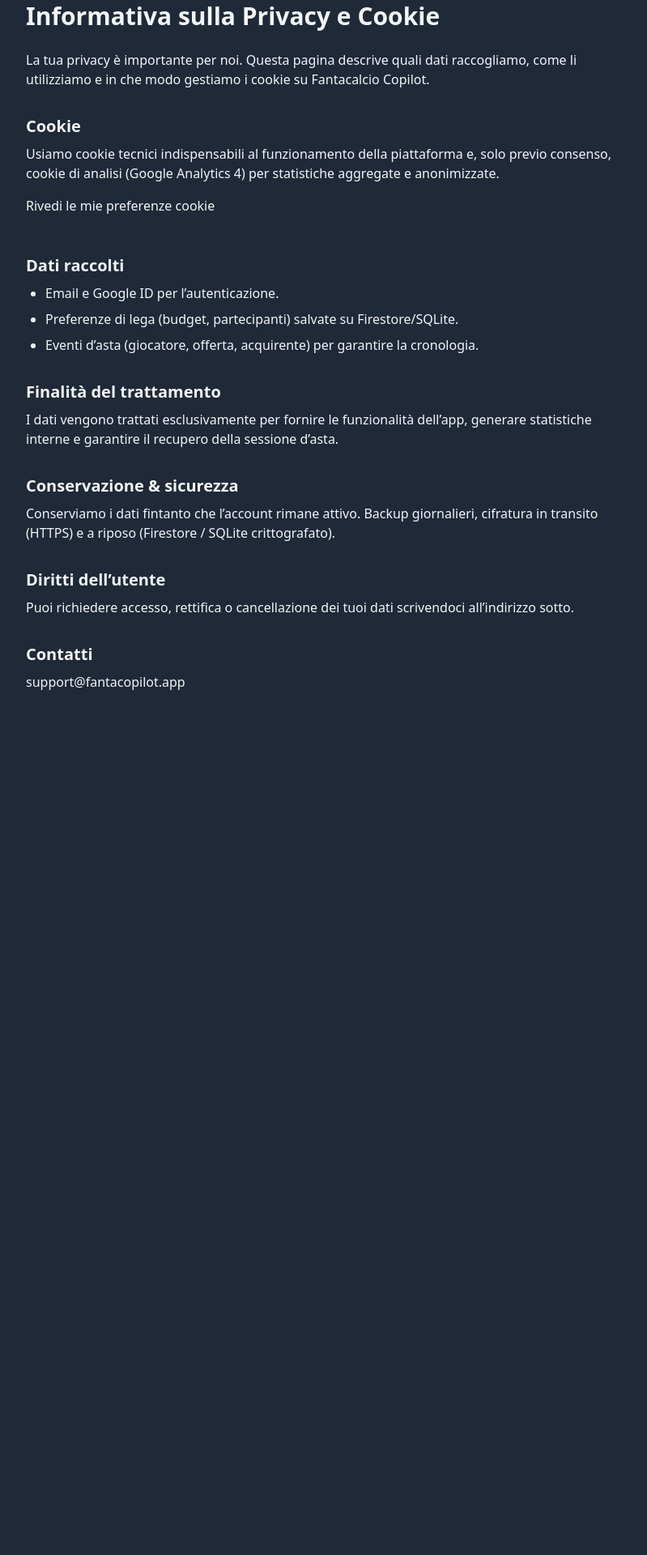
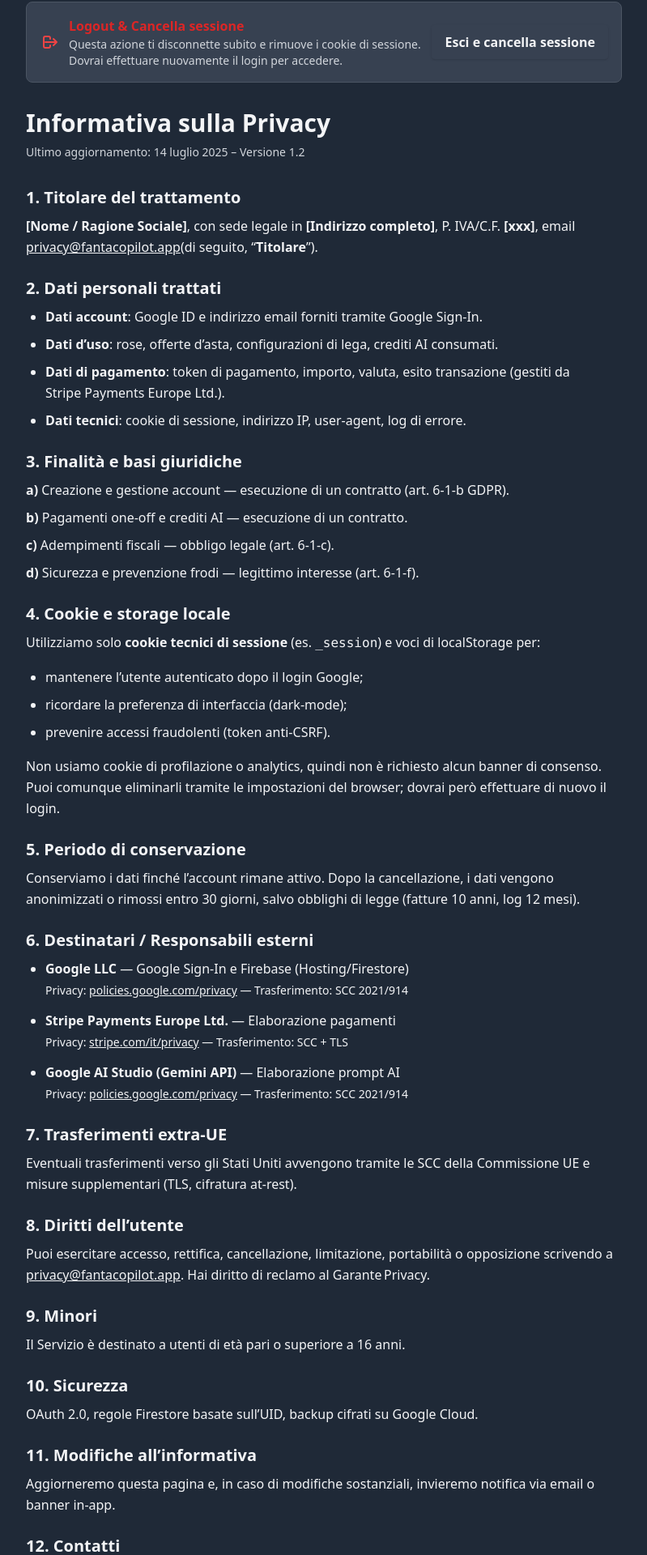
Before and after one commit to daniele21/fantacalcio_copilot, a React (Vite) app in the folder frontend/: page /privacy in a window 1280 px wide. Shown: the part 154-2074 px from the top of the page at 81% size, without its empty margins (240-1039 px from the left). Before the commit the page ends 1104 px from the top, so only its background shows below. Built offline with nearby package versions, Linux system fonts and the light colour scheme; no server answers.

Commit message:
privacy and cookie tech

```diff
--- a/frontend/App.tsx
+++ b/frontend/App.tsx
@@ -18,6 +18,7 @@ import PrivacyPage from './components/PrivacyPage';
 import { CookieProvider } from './services/CookieContext';
 import { CookieBanner } from './components/CookieBanner';
 import { base_url } from './services/api';
+import Footer from './components/Footer';
 
 // Helper to map feature keys to user-friendly names
 const FEATURE_LABELS: Record<string, string> = {
@@ -358,6 +359,7 @@ const App: React.FC = () => {
                         </Routes>
                     )}
                 </main>
+                <Footer />
             </div>
           </BrowserRouter>
         </CookieProvider>
--- /dev/null
+++ b/frontend/components/Footer.tsx
@@ -0,0 +1,22 @@
+import React from "react";
+import { Link } from "react-router-dom";
+
+const Footer: React.FC = () => {
+  return (
+    <footer className="py-10 text-center text-content-200 text-sm bg-base-100 border-t border-base-200 mt-10">
+      <div className="flex flex-col md:flex-row items-center justify-center gap-4">
+        <span>
+          © {new Date().getFullYear()} FantaCopilot · Tutti i diritti riservati
+        </span>
+        <span className="hidden md:inline">|</span>
+        <div className="flex gap-3">
+          <Link to="/privacy" className="hover:underline">Privacy & Cookie Policy</Link>
+          <span className="hidden md:inline">|</span>
+          <Link to="/terms" className="hover:underline">Termini e Condizioni</Link>
+        </div>
+      </div>
+    </footer>
+  );
+};
+
+export default Footer;
--- a/frontend/components/PrivacyPage.tsx
+++ b/frontend/components/PrivacyPage.tsx
@@ -1,51 +1,151 @@
 import React from "react";
 import { useCookie } from "../services/CookieContext";
+
+/**
+ * PrivacyPage.tsx – Informativa Privacy & Cookie completa
+ * Versione 1.2 · aggiornata il 14 luglio 2025
+ * NOTE: Sostituisci i campi tra [ ] con i tuoi dati reali prima del deploy.
+ */
 
 const PrivacyPage: React.FC = () => {
   const { setConsent } = useCookie();
 
   return (
-    <div className="max-w-3xl mx-auto py-16 px-4 text-content-100">
-      <h1 className="text-3xl font-bold mb-6">Informativa sulla Privacy e Cookie</h1>
+    <div className="max-w-3xl mx-auto py-16 px-4 text-content-100 leading-relaxed">
+      {/* Logout/Cookie clear button */}
+      <div className="flex items-center gap-3 bg-base-200 border border-base-300 rounded-lg p-4 mb-8">
+        <svg xmlns="http://www.w3.org/2000/svg" className="w-6 h-6 text-red-500 flex-shrink-0" fill="none" viewBox="0 0 24 24" stroke="currentColor"><path strokeLinecap="round" strokeLinejoin="round" strokeWidth={2} d="M17 16l4-4m0 0l-4-4m4 4H7m6 4v1a2 2 0 01-2 2H7a2 2 0 01-2-2V7a2 2 0 012-2h4a2 2 0 012 2v1" /></svg>
+        <div className="flex-1">
+          <div className="font-semibold text-red-600">Logout & Cancella sessione</div>
+          <div className="text-sm text-content-200">Questa azione ti disconnette subito e rimuove i cookie di sessione. Dovrai effettuare nuovamente il login per accedere.</div>
+        </div>
+        <button
+          onClick={() => {
+            if (window.confirm('Sei sicuro di voler uscire e cancellare la sessione?')) {
+              setConsent("unset");
+              localStorage.removeItem("idToken");
+              window.location.reload();
+            }
+          }}
+          className="btn btn-error btn-sm px-4 py-2 rounded font-semibold shadow hover:scale-105 transition-transform"
+        >
+          Esci e cancella sessione
+        </button>
+      </div>
+
+      {/* HEADER */}
+      <h1 className="text-3xl font-bold mb-2">Informativa sulla Privacy</h1>
+      <p className="mb-8 text-sm text-content-200">
+        Ultimo aggiornamento: 14 luglio 2025 – Versione 1.2
+      </p>
+
+      {/* 1 – TITOLARE */}
+      <h2 className="text-xl font-semibold mt-6 mb-2">1. Titolare del trattamento</h2>
+      <p>
+        <strong>[Nome / Ragione Sociale]</strong>, con sede legale in <strong>[Indirizzo completo]</strong>,
+        P. IVA/C.F. <strong>[xxx]</strong>, email
+        <a className="underline" href="mailto:privacy@fantacopilot.app"> privacy@fantacopilot.app</a>
+        (di seguito, “<strong>Titolare</strong>”).
+      </p>
+
+      {/* 2 – DATI TRATTATI */}
+      <h2 className="text-xl font-semibold mt-6 mb-2">2. Dati personali trattati</h2>
+      <ul className="list-disc ml-6 space-y-2">
+        <li><strong>Dati account</strong>: Google ID e indirizzo email forniti tramite Google Sign‑In.</li>
+        <li><strong>Dati d’uso</strong>: rose, offerte d’asta, configurazioni di lega, crediti AI consumati.</li>
+        <li><strong>Dati di pagamento</strong>: token di pagamento, importo, valuta, esito transazione (gestiti da Stripe Payments Europe Ltd.).</li>
+        <li><strong>Dati tecnici</strong>: cookie di sessione, indirizzo IP, user‑agent, log di errore.</li>
+      </ul>
+
+      {/* 3 – FINALITÀ */}
+      <h2 className="text-xl font-semibold mt-6 mb-2">3. Finalità e basi giuridiche</h2>
+      <p className="mb-2"><strong>a)</strong> Creazione e gestione account — esecuzione di un contratto (art. 6‑1‑b GDPR).</p>
+      <p className="mb-2"><strong>b)</strong> Pagamenti one‑off e crediti AI — esecuzione di un contratto.</p>
+      <p className="mb-2"><strong>c)</strong> Adempimenti fiscali — obbligo legale (art. 6‑1‑c).</p>
+      <p className="mb-2"><strong>d)</strong> Sicurezza e prevenzione frodi — legittimo interesse (art. 6‑1‑f).</p>
+
+      {/* 4 – COOKIE */}
+      <h2 className="text-xl font-semibold mt-6 mb-2">4. Cookie e storage locale</h2>
       <p className="mb-4">
-        La tua privacy è importante per noi. Questa pagina descrive quali dati raccogliamo, come li utilizziamo
-        e in che modo gestiamo i cookie su Fantacalcio Copilot.
+        Utilizziamo solo <strong>cookie tecnici di sessione</strong> (es. <code>_session</code>) e voci di localStorage per:
       </p>
-      {/* --- COOKIE SECTION --------------------------------------------------- */}
-      <h2 className="text-xl font-semibold mt-8 mb-2">Cookie</h2>
-      <p className="mb-4">
-        Usiamo cookie tecnici indispensabili al funzionamento della piattaforma e, solo previo consenso,
-        cookie di analisi (Google Analytics 4) per statistiche aggregate e anonimizzate.
+      <ul className="list-disc ml-6 space-y-2 mb-4">
+        <li>mantenere l’utente autenticato dopo il login Google;</li>
+        <li>ricordare la preferenza di interfaccia (dark‑mode);</li>
+        <li>prevenire accessi fraudolenti (token anti‑CSRF).</li>
+      </ul>
+      <p>
+        Non usiamo cookie di profilazione o analytics, quindi non è richiesto alcun banner di consenso. Puoi comunque
+        eliminarli tramite le impostazioni del browser; dovrai però effettuare di nuovo il login.
       </p>
-      <button
-        onClick={() => setConsent("unset")}
-        className="btn btn-outline btn-sm mb-4"
-      >
-        Rivedi le mie preferenze cookie
-      </button>
-      {/* --- DATA SECTION ----------------------------------------------------- */}
-      <h2 className="text-xl font-semibold mt-8 mb-2">Dati raccolti</h2>
-      <ul className="list-disc ml-6 space-y-2">
-        <li>Email e Google ID per l’autenticazione.</li>
-        <li>Preferenze di lega (budget, partecipanti) salvate su Firestore/SQLite.</li>
-        <li>Eventi d’asta (giocatore, offerta, acquirente) per garantire la cronologia.</li>
+
+      {/* 5 – CONSERVAZIONE */}
+      <h2 className="text-xl font-semibold mt-6 mb-2">5. Periodo di conservazione</h2>
+      <p>
+        Conserviamo i dati finché l’account rimane attivo. Dopo la cancellazione, i dati vengono anonimizzati o rimossi
+        entro 30 giorni, salvo obblighi di legge (fatture 10 anni, log 12 mesi).
+      </p>
+
+      {/* 6 – DESTINATARI */}
+      <h2 className="text-xl font-semibold mt-6 mb-2">6. Destinatari / Responsabili esterni</h2>
+      <ul className="list-disc ml-6 space-y-3">
+        <li>
+          <strong>Google LLC</strong> — Google Sign‑In e Firebase (Hosting/Firestore)<br />
+          <span className="text-sm">Privacy:&nbsp;
+            <a className="underline" href="https://policies.google.com/privacy" target="_blank" rel="noopener noreferrer">
+              policies.google.com/privacy
+            </a>&nbsp;— Trasferimento: SCC 2021/914</span>
+        </li>
+        <li>
+          <strong>Stripe Payments Europe Ltd.</strong> — Elaborazione pagamenti<br />
+          <span className="text-sm">Privacy:&nbsp;
+            <a className="underline" href="https://stripe.com/it/privacy" target="_blank" rel="noopener noreferrer">
+              stripe.com/it/privacy
+            </a>&nbsp;— Trasferimento: SCC + TLS</span>
+        </li>
+        <li>
+          <strong>Google AI Studio (Gemini API)</strong> — Elaborazione prompt AI<br />
+          <span className="text-sm">Privacy:&nbsp;
+            <a className="underline" href="https://policies.google.com/privacy" target="_blank" rel="noopener noreferrer">
+              policies.google.com/privacy
+            </a>&nbsp;— Trasferimento: SCC 2021/914</span>
+        </li>
       </ul>
-      <h2 className="text-xl font-semibold mt-8 mb-2">Finalità del trattamento</h2>
-      <p className="mb-4">
-        I dati vengono trattati esclusivamente per fornire le funzionalità dell’app, generare
-        statistiche interne e garantire il recupero della sessione d’asta.
+
+      {/* 7 – TRASFERIMENTI */}
+      <h2 className="text-xl font-semibold mt-6 mb-2">7. Trasferimenti extra‑UE</h2>
+      <p>
+        Eventuali trasferimenti verso gli Stati Uniti avvengono tramite le SCC della Commissione UE e misure supplementari
+        (TLS, cifratura at‑rest).
       </p>
-      <h2 className="text-xl font-semibold mt-8 mb-2">Conservazione & sicurezza</h2>
-      <p className="mb-4">
-        Conserviamo i dati fintanto che l’account rimane attivo. Backup giornalieri, cifratura in transito
-        (HTTPS) e a riposo (Firestore / SQLite crittografato).
+
+      {/* 8 – DIRITTI */}
+      <h2 className="text-xl font-semibold mt-6 mb-2">8. Diritti dell’utente</h2>
+      <p>
+        Puoi esercitare accesso, rettifica, cancellazione, limitazione, portabilità o opposizione scrivendo a
+        <a className="underline" href="mailto:privacy@fantacopilot.app"> privacy@fantacopilot.app</a>. Hai diritto di
+        reclamo al Garante Privacy.
       </p>
-      <h2 className="text-xl font-semibold mt-8 mb-2">Diritti dell’utente</h2>
-      <p className="mb-4">
-        Puoi richiedere accesso, rettifica o cancellazione dei tuoi dati scrivendoci all’indirizzo sotto.
+
+      {/* 9 – MINORI */}
+      <h2 className="text-xl font-semibold mt-6 mb-2">9. Minori</h2>
+      <p>Il Servizio è destinato a utenti di età pari o superiore a 16 anni.</p>
+
+      {/* 10 – SICUREZZA */}
+      <h2 className="text-xl font-semibold mt-6 mb-2">10. Sicurezza</h2>
+      <p>OAuth 2.0, regole Firestore basate sull’UID, backup cifrati su Google Cloud.</p>
+
+      {/* 11 – MODIFICHE */}
+      <h2 className="text-xl font-semibold mt-6 mb-2">11. Modifiche all’informativa</h2>
+      <p>
+        Aggiorneremo questa pagina e, in caso di modifiche sostanziali, invieremo notifica via email o banner in‑app.
       </p>
-      <h2 className="text-xl font-semibold mt-8 mb-2">Contatti</h2>
-      <p>support@fantacopilot.app</p>
+
+      {/* 12 – CONTATTI */}
+      <h2 className="text-xl font-semibold mt-6 mb-2">12. Contatti</h2>
+      <p>
+        <a className="underline" href="mailto:privacy@fantacopilot.app">privacy@fantacopilot.app</a>
+      </p>
     </div>
   );
 };
```
